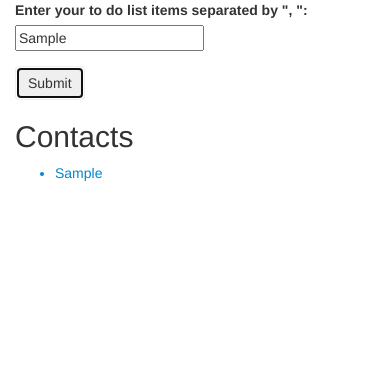
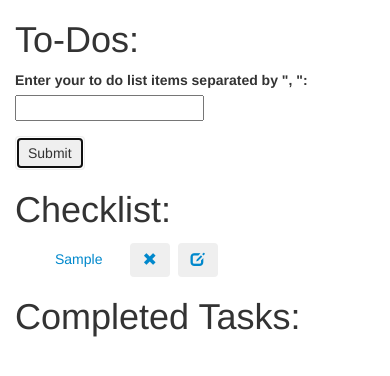
Before and after one commit to alvindng/to-do-list, a plain HTML site: page index.html in a window 390 px wide. Both pictures are taken after typing "Sample" into the empty fields and a click on the button "Submit". Drawn offline with nearby package versions, Linux system fonts and the light colour scheme.

Commit message:
add editing of checklist item and removing and moving the value to completed tasks list

```diff
--- a/css/styles.css
+++ b/css/styles.css
@@ -5,8 +5,15 @@
 .do {
   cursor: pointer;
   color: #0088cc;
+  list-style-type: none;
+  margin-top: 1em;
 }
 
-.do:hover {
-  text-decoration: underline;
+.complete {
+  color: black;
+  list-style-type: none;
 }
+
+.edit {
+  display: none;
+}
--- a/index.html
+++ b/index.html
@@ -20,6 +20,9 @@
   </head>
   <body>
     <div class="container">
+      <div class="row">
+        <div class="col-md-6">
+          <h1>To-Dos:</h1>
           <form class="form" id="doForm">
             <div class="form-group">
               <label for="#do">Enter your to do list items separated by ", ":</label>
@@ -28,9 +31,18 @@
             <button type="submit" name="button" class="btn">Submit</button>
           </form>
 
-      <h2>Contacts</h2>
+        </div>
+        <div class="col-md-6">
+          <div id="completedTasks">
+            <h1>Checklist:</h1>
             <ul id="output">
             </ul>
+            <h1>Completed Tasks:</h1>
+            <ul id="complete">
+            </ul>
+          </div>
+        </div>
+      </div>
     </div>
   </body>
 </html>
--- a/js/scripts.js
+++ b/js/scripts.js
@@ -13,14 +13,41 @@ $(function() {
     for (var i = 0; i < doList.length; i++) {
       // console.log(doList[i]);
       newDo = new ToDo(doList[i]);
-      $('ul#output').append('<li class="do">' + newDo.do + "</li>");
+      $('ul#output').append('<li class="do">' +
+                              '<span class="liItem">' + newDo.do + '</span>' +
+                              '<span class="edit">' +
+                                '<input type="text" class="newVal">' +
+                                '<input type="submit" value="Edit" class="submit">' +
+                              '</span>' +
+                              '&nbsp&nbsp&nbsp&nbsp&nbsp&nbsp&nbsp' +
+                              '<button class="btn remove" type="remove">' +
+                                '<span class="glyphicon glyphicon-remove"></span>' +
+                              '</button>' +
+                              '&nbsp&nbsp' +
+                              '<button class="btn edit-button" type="edit">' +
+                                '<span class="glyphicon glyphicon-edit"></span>' +
+                              '</button>' +
+                            '</li>');
       // console.log(newDo);
     };
 
     // console.log(newDo);
-    $('.do').click(function() {
+    $('.remove').click(function() {
       // console.log('remove');
-      this.remove('.do');
+      $(this).parent().remove();
+      $('ul#complete').append('<li class="complete">' + $(this).parent().text() + "</li>");
     });
+
+    $('.edit-button').click(function() {
+      $(this).siblings('.liItem').hide().siblings('.edit').show();
+      $(this).siblings('.edit').children('.submit').click(function() {
+        var editVal = $(this).siblings('.newVal').val();
+        // console.log(editVal);
+        $(this).parent().siblings('.liItem').text(editVal);
+        $(this).parent().siblings('.liItem').show().siblings('.edit').hide();
+      });
+    });
+
+    $('input#do').val('')
   });
 });
```
Lines whose indentation alone changed are shown as unchanged.
